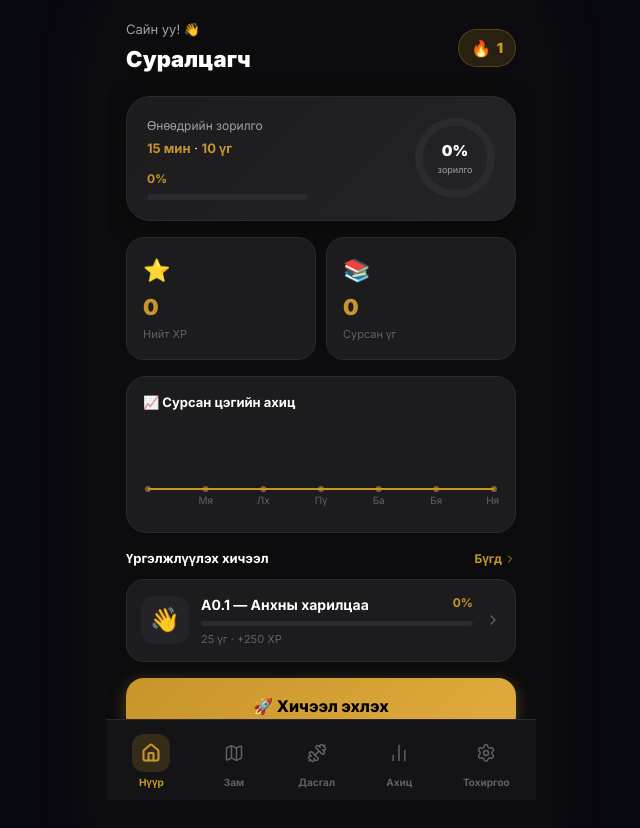
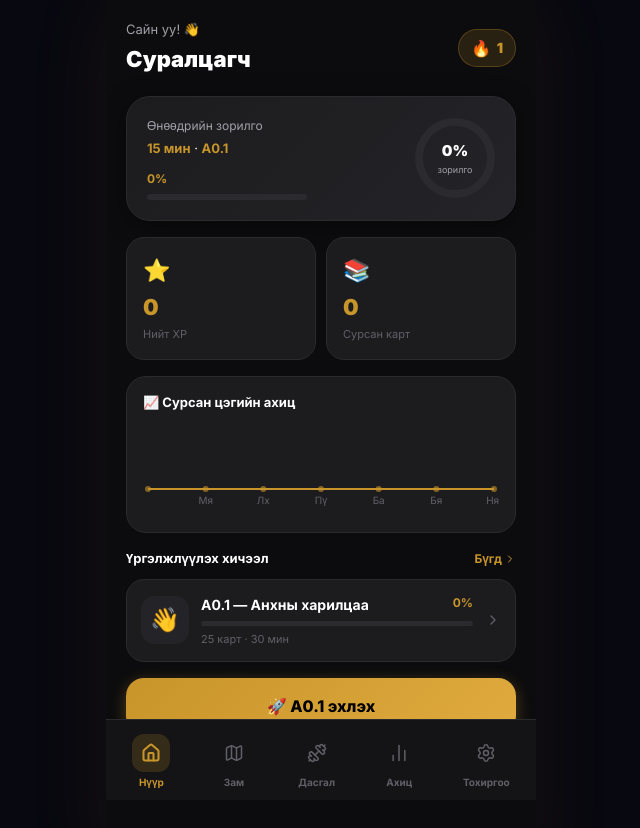
Before and after one commit to enkhbat194/czech-mongolian-app, a React (Vite) app: page / in a window 1280 px wide. Shown: the top 828 px of the page, without its empty margins (319-959 px from the left). Built offline with nearby package versions, Linux system fonts and the light colour scheme.

Commit message:
feat(home): continue into A0.1 lesson flow

```diff
--- a/src/pages/HomePage.tsx
+++ b/src/pages/HomePage.tsx
@@ -7,167 +7,53 @@ import { AreaChart, Area, XAxis, Tooltip, ResponsiveContainer } from 'recharts';
 
 const DAYS = ['Да','Мя','Лх','Пү','Ба','Бя','Ня'];
 
-const S: React.CSSProperties = { fontFamily:'Inter,sans-serif' };
+const HomePage: React.FC = () => {
+  const { userName, progress, lessons, updateStreak, setPage, setCurrentLesson, getLessonProgress } = useAppStore();
+  useEffect(() => { updateStreak(); }, [updateStreak]);
 
-const HomePage: React.FC = () => {
-  const { userName, progress, lessons, updateStreak, setPage, setCurrentLesson } = useAppStore();
-  useEffect(() => { updateStreak(); }, []);
-
-  const weekData = DAYS.map((d,i) => ({ d, xp: progress.weeklyXP[i]||0 }));
-  const goalPct  = Math.min(100, Math.round((progress.todayMinutes/progress.dailyGoalMinutes)*100));
-  const active   = lessons.filter(l=>!l.isLocked).slice(0,3);
+  const weekData = DAYS.map((d, i) => ({ d, xp:progress.weeklyXP[i] || 0 }));
+  const goalPct = Math.min(100, Math.round((progress.todayMinutes / Math.max(progress.dailyGoalMinutes, 1)) * 100));
+  const active = lessons.filter((lesson) => !lesson.isLocked && lesson.status === 'ready');
+  const openLesson = (lessonId: string) => {
+    setCurrentLesson(lessonId);
+    setPage(lessonId === 'l001' ? 'a0FirstContact' : 'flashcard');
+  };
 
   return (
-    <div style={{ background:'#0C0C0E', minHeight:'100vh', ...S }}>
-
-      {/* ── Top header ── */}
+    <div style={{ background:'#0C0C0E', minHeight:'100vh', fontFamily:'Inter,sans-serif' }}>
       <div style={{ padding:'20px 20px 0' }}>
         <div style={{ display:'flex', justifyContent:'space-between', alignItems:'center', marginBottom:20 }}>
-          <div>
-            <p style={{ fontSize:13, color:'#A0A0A8', marginBottom:3 }}>Сайн уу! 👋</p>
-            <h1 style={{ fontSize:22, fontWeight:900, color:'#FFF' }}>{userName}</h1>
-          </div>
-          <div style={{ display:'flex', alignItems:'center', gap:8 }}>
-            <div style={{ display:'flex', alignItems:'center', gap:6, background:'rgba(200,149,42,.15)',
-              borderRadius:99, padding:'6px 12px', border:'1px solid rgba(200,149,42,.3)' }}>
-              <span className="flame">🔥</span>
-              <span style={{ fontSize:14, fontWeight:900, color:'#C8952A' }}>{progress.streak}</span>
-            </div>
+          <div><p style={{ fontSize:13, color:'#A0A0A8', marginBottom:3 }}>Сайн уу! 👋</p><h1 style={{ fontSize:22, fontWeight:900, color:'#FFF', margin:0 }}>{userName}</h1></div>
+          <div style={{ display:'flex', alignItems:'center', gap:6, background:'rgba(200,149,42,.15)', borderRadius:99, padding:'6px 12px', border:'1px solid rgba(200,149,42,.3)' }}><span className="flame">🔥</span><span style={{ fontSize:14, fontWeight:900, color:'#C8952A' }}>{progress.streak}</span></div>
+        </div>
+
+        <div style={{ background:'linear-gradient(135deg,#1C1C1F,#242428)', borderRadius:24, padding:20, marginBottom:16, border:'1px solid #2A2A2F', boxShadow:'0 4px 24px rgba(0,0,0,.4)' }}>
+          <div style={{ display:'flex', justifyContent:'space-between', alignItems:'center' }}>
+            <div><p style={{ fontSize:12, color:'#A0A0A8', marginBottom:4 }}>Өнөөдрийн зорилго</p><p style={{ fontSize:13, color:'#FFF', marginBottom:2 }}><span style={{ color:'#C8952A', fontWeight:700 }}>{progress.dailyGoalMinutes} мин</span>{' · '}<span style={{ color:'#C8952A', fontWeight:700 }}>A0.1</span></p><div style={{ marginTop:12, width:160 }}><ProgressBar value={progress.todayMinutes} max={progress.dailyGoalMinutes} height={6} showPct /></div></div>
+            <CircularProgress value={goalPct} max={100} size={80} stroke={8} color="#C8952A" label={`${goalPct}%`} sub="зорилго" />
           </div>
         </div>
 
-        {/* ── Hero: Daily goal ── */}
-        <div style={{
-          background:'linear-gradient(135deg,#1C1C1F,#242428)',
-          borderRadius:24, padding:20, marginBottom:16,
-          border:'1px solid #2A2A2F',
-          boxShadow:'0 4px 24px rgba(0,0,0,.4)',
-        }}>
-          <div style={{ display:'flex', justifyContent:'space-between', alignItems:'center' }}>
-            <div>
-              <p style={{ fontSize:12, color:'#A0A0A8', marginBottom:4 }}>Өнөөдрийн зорилго</p>
-              <p style={{ fontSize:13, color:'#FFF', marginBottom:2 }}>
-                <span style={{ color:'#C8952A', fontWeight:700 }}>{progress.dailyGoalMinutes} мин</span>
-                {' · '}
-                <span style={{ color:'#C8952A', fontWeight:700 }}>10 үг</span>
-              </p>
-              <div style={{ marginTop:12, width:160 }}>
-                <ProgressBar value={progress.todayMinutes} max={progress.dailyGoalMinutes} height={6} showPct />
-              </div>
-            </div>
-            <CircularProgress
-              value={goalPct} max={100} size={80} stroke={8}
-              color="#C8952A"
-              label={`${goalPct}%`}
-              sub="зорилго"
-            />
+        <div style={{ display:'grid', gridTemplateColumns:'1fr 1fr', gap:10, marginBottom:16 }}>
+          {[{ icon:'⭐', label:'Нийт XP', val:progress.totalXP }, { icon:'📚', label:'Сурсан карт', val:progress.learnedWords.length }].map((item) => <div key={item.label} style={{ background:'#1C1C1F', borderRadius:18, padding:16, border:'1px solid #2A2A2F' }}><span style={{ fontSize:22 }}>{item.icon}</span><p style={{ fontSize:22, fontWeight:900, color:'#C8952A', margin:'4px 0 2px' }}>{item.val}</p><p style={{ fontSize:11, color:'#606068', margin:0 }}>{item.label}</p></div>)}
+        </div>
+
+        <div style={{ background:'#1C1C1F', borderRadius:20, padding:'16px 16px 8px', border:'1px solid #2A2A2F', marginBottom:16 }}>
+          <p style={{ fontSize:13, fontWeight:700, color:'#FFF', marginBottom:12 }}>📈 Сурсан цэгийн ахиц</p>
+          <div style={{ height:100 }}><ResponsiveContainer width="100%" height="100%"><AreaChart data={weekData}><defs><linearGradient id="gg" x1="0" y1="0" x2="0" y2="1"><stop offset="5%" stopColor="#C8952A" stopOpacity={.25}/><stop offset="95%" stopColor="#C8952A" stopOpacity={0}/></linearGradient></defs><XAxis dataKey="d" tick={{ fill:'#606068', fontSize:10 }} axisLine={false} tickLine={false}/><Tooltip contentStyle={{ background:'#1C1C1F', border:'1px solid #2A2A2F', borderRadius:10, color:'#FFF', fontSize:11 }} formatter={(value: number) => [`${value} XP`, '']} /><Area type="monotone" dataKey="xp" stroke="#C8952A" strokeWidth={2} fill="url(#gg)" dot={{ fill:'#C8952A', r:3, strokeWidth:0 }} activeDot={{ r:5, fill:'#F5C842', stroke:'#000', strokeWidth:2 }} /></AreaChart></ResponsiveContainer></div>
+        </div>
+
+        <div style={{ marginBottom:16 }}>
+          <div style={{ display:'flex', justifyContent:'space-between', alignItems:'center', marginBottom:10 }}><p style={{ fontSize:13, fontWeight:700, color:'#FFF', margin:0 }}>Үргэлжлүүлэх хичээл</p><button onClick={() => setPage('path')} style={{ fontSize:12, fontWeight:700, color:'#C8952A', background:'none', border:'none', cursor:'pointer', display:'flex', alignItems:'center', gap:2 }}>Бүгд <ChevronRight size={12}/></button></div>
+          <div style={{ display:'flex', flexDirection:'column', gap:10 }}>
+            {active.map((lesson) => { const percent = getLessonProgress(lesson.id); return <motion.button key={lesson.id} whileTap={{ scale:.97 }} onClick={() => openLesson(lesson.id)} style={{ background:'#1C1C1F', borderRadius:18, padding:14, display:'flex', alignItems:'center', gap:12, border:'1px solid #2A2A2F', cursor:'pointer', textAlign:'left' }}><div style={{ width:48, height:48, borderRadius:14, background:'#242428', display:'flex', alignItems:'center', justifyContent:'center', fontSize:24, flexShrink:0 }}>{lesson.icon}</div><div style={{ flex:1, minWidth:0 }}><div style={{ display:'flex', justifyContent:'space-between', marginBottom:6 }}><span style={{ fontSize:14, fontWeight:700, color:'#FFF' }}>{lesson.titleMn}</span><span style={{ fontSize:12, fontWeight:700, color:'#C8952A' }}>{percent}%</span></div><ProgressBar value={percent} height={5}/><p style={{ fontSize:11, color:'#606068', margin:'5px 0 0' }}>{lesson.wordCount} карт · {lesson.estimatedMinutes} мин</p></div><ChevronRight size={16} color="#606068"/></motion.button>; })}
           </div>
         </div>
 
-        {/* ── Stats row ── */}
-        <div style={{ display:'grid', gridTemplateColumns:'1fr 1fr', gap:10, marginBottom:16 }}>
-          {[
-            { icon:'⭐', label:'Нийт XP', val:progress.totalXP, accent:'#C8952A' },
-            { icon:'📚', label:'Сурсан үг', val:progress.learnedWords.length, accent:'#C8952A' },
-          ].map(s => (
-            <div key={s.label} style={{
-              background:'#1C1C1F', borderRadius:18, padding:16,
-              border:'1px solid #2A2A2F',
-            }}>
-              <span style={{ fontSize:22 }}>{s.icon}</span>
-              <p style={{ fontSize:22, fontWeight:900, color:s.accent, margin:'4px 0 2px' }}>{s.val}</p>
-              <p style={{ fontSize:11, color:'#606068' }}>{s.label}</p>
-            </div>
-          ))}
-        </div>
-
-        {/* ── Weekly chart ── */}
-        <div style={{
-          background:'#1C1C1F', borderRadius:20, padding:'16px 16px 8px',
-          border:'1px solid #2A2A2F', marginBottom:16,
-        }}>
-          <p style={{ fontSize:13, fontWeight:700, color:'#FFF', marginBottom:12 }}>
-            📈 Сурсан цэгийн ахиц
-          </p>
-          <div style={{ height:100 }}>
-            <ResponsiveContainer width="100%" height="100%">
-              <AreaChart data={weekData}>
-                <defs>
-                  <linearGradient id="gg" x1="0" y1="0" x2="0" y2="1">
-                    <stop offset="5%" stopColor="#C8952A" stopOpacity={.25}/>
-                    <stop offset="95%" stopColor="#C8952A" stopOpacity={0}/>
-                  </linearGradient>
-                </defs>
-                <XAxis dataKey="d" tick={{ fill:'#606068', fontSize:10 }} axisLine={false} tickLine={false}/>
-                <Tooltip
-                  contentStyle={{ background:'#1C1C1F', border:'1px solid #2A2A2F',
-                    borderRadius:10, color:'#FFF', fontSize:11 }}
-                  formatter={(v:any) => [`${v} XP`,'']}
-                />
-                <Area type="monotone" dataKey="xp" stroke="#C8952A" strokeWidth={2}
-                  fill="url(#gg)"
-                  dot={{ fill:'#C8952A', r:3, strokeWidth:0 }}
-                  activeDot={{ r:5, fill:'#F5C842', stroke:'#000', strokeWidth:2 }}
-                />
-              </AreaChart>
-            </ResponsiveContainer>
-          </div>
-        </div>
-
-        {/* ── Continue lessons ── */}
-        <div style={{ marginBottom:16 }}>
-          <div style={{ display:'flex', justifyContent:'space-between', alignItems:'center', marginBottom:10 }}>
-            <p style={{ fontSize:13, fontWeight:700, color:'#FFF' }}>Үргэлжлүүлэх хичээл</p>
-            <button onClick={() => setPage('path')}
-              style={{ fontSize:12, fontWeight:700, color:'#C8952A', background:'none', border:'none', cursor:'pointer',
-                display:'flex', alignItems:'center', gap:2 }}>
-              Бүгд <ChevronRight size={12}/>
-            </button>
-          </div>
-          <div style={{ display:'flex', flexDirection:'column', gap:10 }}>
-            {active.map(lesson => {
-              const p = useAppStore.getState().getLessonProgress(lesson.id);
-              return (
-                <motion.button key={lesson.id} whileTap={{scale:.97}}
-                  onClick={() => { setCurrentLesson(lesson.id); setPage('flashcard'); }}
-                  style={{
-                    background:'#1C1C1F', borderRadius:18, padding:14,
-                    display:'flex', alignItems:'center', gap:12,
-                    border:'1px solid #2A2A2F', cursor:'pointer', textAlign:'left',
-                  }}
-                >
-                  <div style={{ width:48, height:48, borderRadius:14, background:'#242428',
-                    display:'flex', alignItems:'center', justifyContent:'center', fontSize:24, flexShrink:0 }}>
-                    {lesson.icon}
-                  </div>
-                  <div style={{ flex:1, minWidth:0 }}>
-                    <div style={{ display:'flex', justifyContent:'space-between', marginBottom:6 }}>
-                      <span style={{ fontSize:14, fontWeight:700, color:'#FFF' }}>{lesson.titleMn}</span>
-                      <span style={{ fontSize:12, fontWeight:700, color:'#C8952A' }}>{p}%</span>
-                    </div>
-                    <ProgressBar value={p} height={5}/>
-                    <p style={{ fontSize:11, color:'#606068', marginTop:5 }}>
-                      {lesson.wordCount} үг · +{lesson.wordCount*10} XP
-                    </p>
-                  </div>
-                  <ChevronRight size={16} color="#606068"/>
-                </motion.button>
-              );
-            })}
-          </div>
-        </div>
-
-        {/* ── CTA ── */}
-        <motion.button
-          whileTap={{scale:.97}}
-          onClick={() => setPage('practice')}
-          className="btn-gold"
-          style={{ width:'100%', padding:'16px', fontSize:16, borderRadius:18, marginBottom:8 }}
-        >
-          🚀 Хичээл эхлэх
-        </motion.button>
+        <motion.button whileTap={{ scale:.97 }} onClick={() => openLesson('l001')} className="btn-gold" style={{ width:'100%', padding:'16px', fontSize:16, borderRadius:18, marginBottom:8 }}>🚀 A0.1 эхлэх</motion.button>
       </div>
     </div>
   );
 };
+
 export default HomePage;
```
